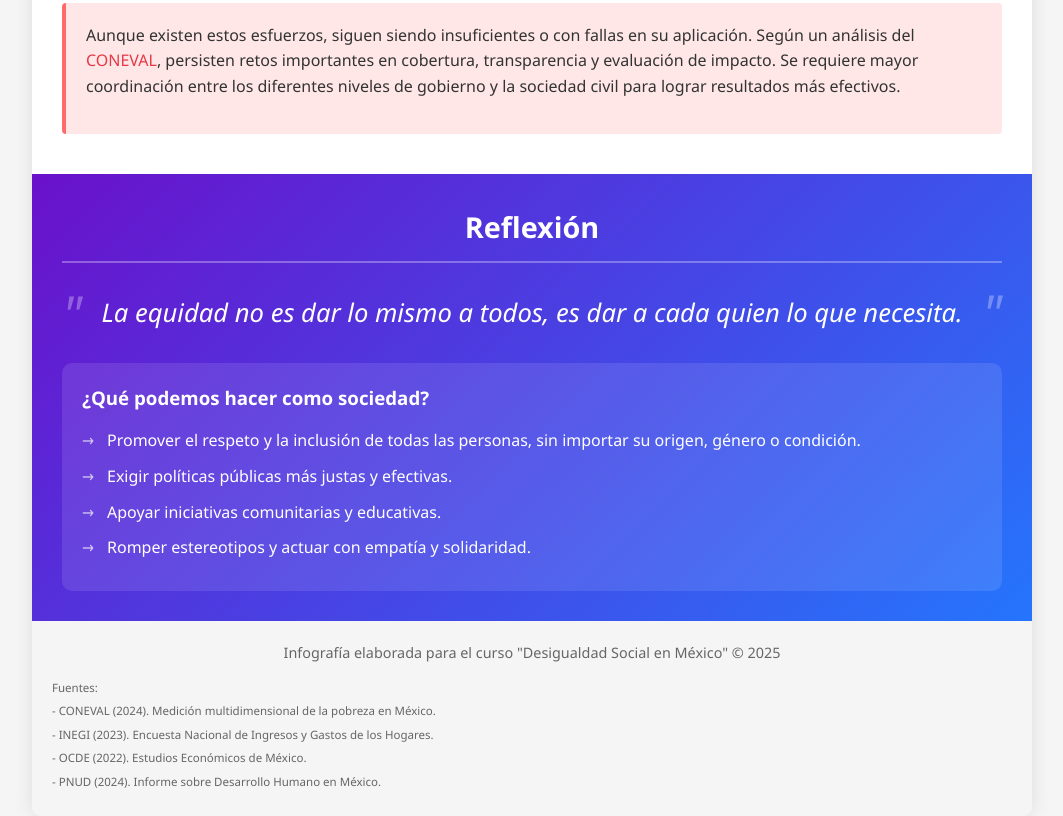
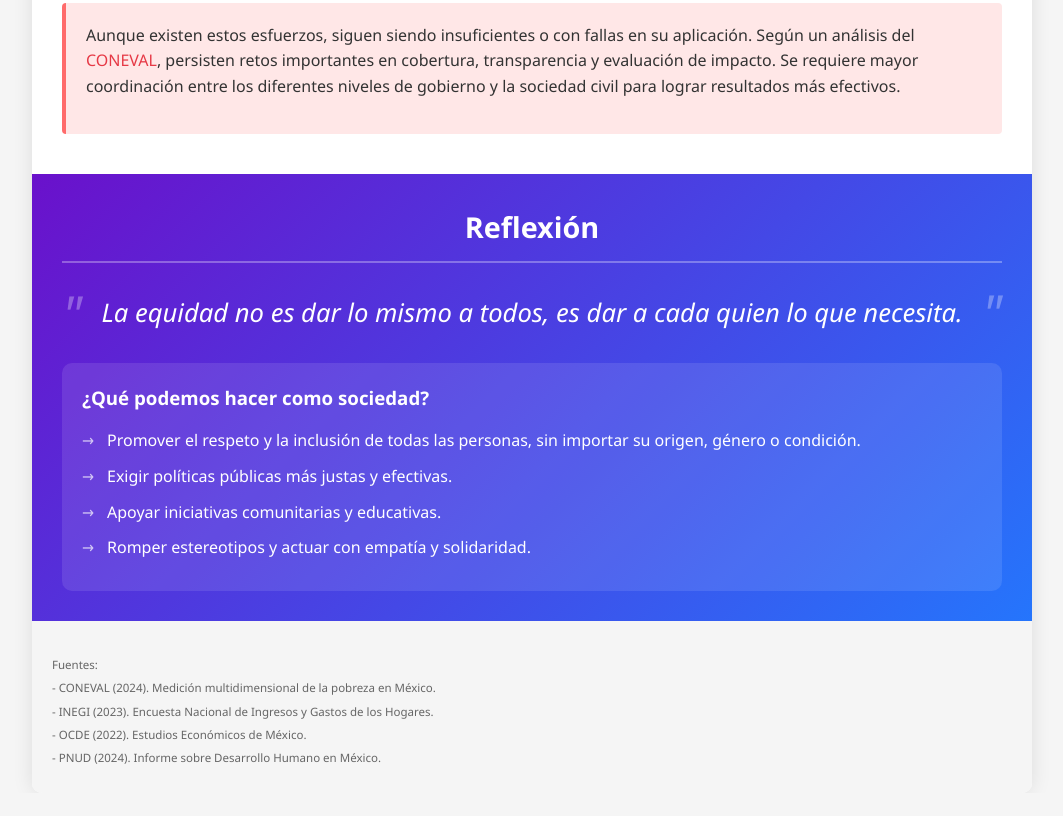
Before and after one commit to hamletSolanoD/presentacionesUni, a website: page EnfoqueDeGenero/InfografiaDesigualdadEnMexico.html in a window 1280 px wide. Shown: the part 3318-4134 px from the top of the page, without its empty margins (108-1171 px from the left). After the commit the page ends 4111 px from the top, so only its background shows below. Drawn offline with Linux system fonts and the light colour scheme; a script that the page names is missing.

```diff
--- a/EnfoqueDeGenero/InfografiaDesigualdadEnMexico.html
+++ b/EnfoqueDeGenero/InfografiaDesigualdadEnMexico.html
@@ -681,8 +681,6 @@
         </section>
 
         <footer>
-            <p>Infografía elaborada para el curso "Desigualdad Social en México" © 2025</p>
-
             <div class="referencias">
                 <p>Fuentes:</p>
                 <p>- CONEVAL (2024). Medición multidimensional de la pobreza en México.</p>
```
